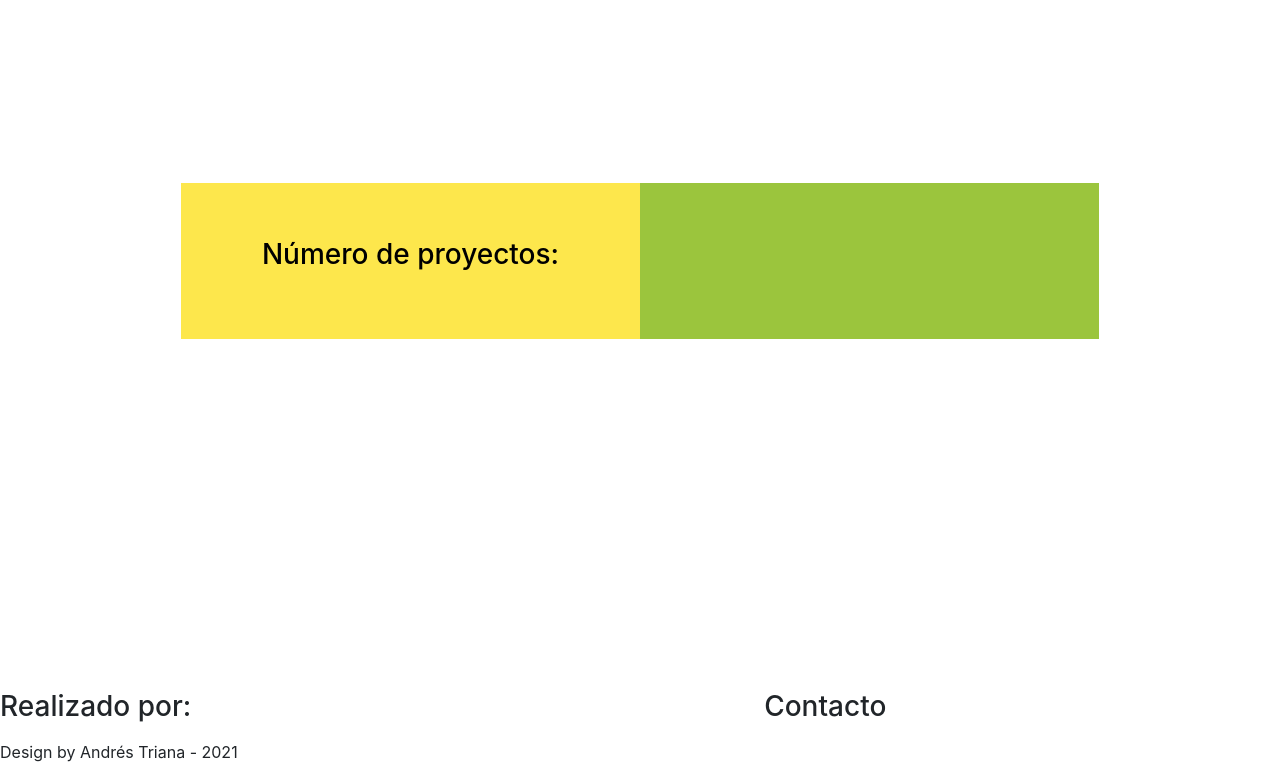
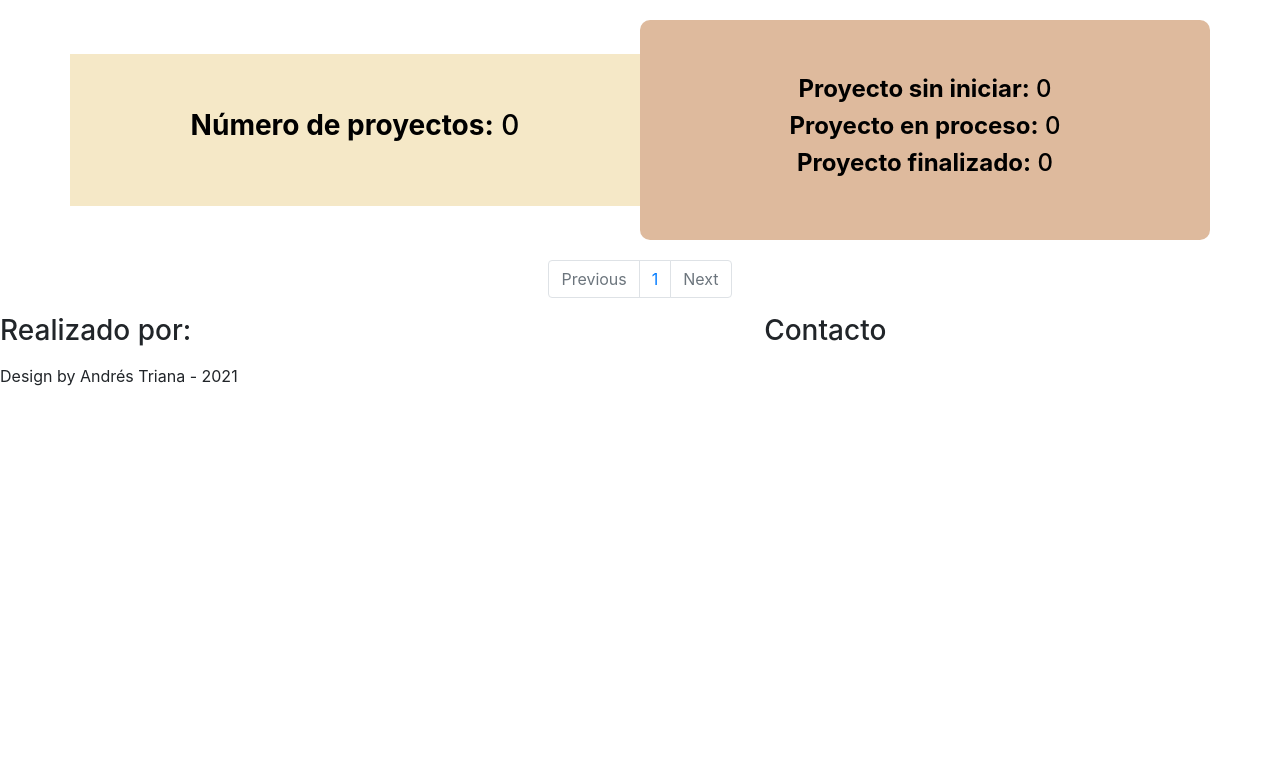
Before and after one commit to engineerdelevop/project_management, a Django app: page / in a window 1280 px wide. Shown: the part 72-852 px from the top of the page. After the commit the page ends 458 px from the top, so only its background shows below. Run offline with Django 3.2, Linux system fonts and the light colour scheme; the visitor is signed in with stand-in values (Sample User, id 1); data that the repository does not hold is empty; a map, chart or similar area stays blank; some libraries are stand-ins or nearby versions.

Commit message:
se actualiza html, css de la pagina home, con el funcionamiento de el backend para esa parte

```diff
--- a/base/static/base/css/style.css
+++ b/base/static/base/css/style.css
@@ -1,15 +1,65 @@
+/*  paleta de colores #F5E8C7 , #DEBA9D , #9E7777 , #6F4C5B */
+
+.resumen-total{
+    text-align: center;
+    align-items: center;
+    margin: 20px auto;
+    border-radius: 10px;
+    /* background-color: #1a46df; */
+}
+
 .resumenpart1{
-    background-color: #FDE74C;
+    background-color: #F5E8C7;
     color:black;
     text-align: center;
 }
 
 .resumenpart1-letter{
     padding: 55px .5em;
+    text-align: center;
 }
 
 .resumenpart2{
-    background-color: #9BC53D;
+    background-color: #DEBA9D;
+    border-radius: 10px;
     color:black;
     text-align: center;
 }
+
+.No_proyectos_estado{
+    padding: 55px .5em;
+    text-align: center;
+}
+
+.Resumen-proyectos{
+    margin: 5px auto;
+    padding: 5px auto;
+    text-align: center;
+    align-items: center;
+    height: auto;
+    border-radius: 10px;
+    background-color: #cac7c7;
+}
+
+.grid-proyectos{
+    text-align: left;
+    display: grid;
+    grid-template-columns: repeat(2, 1fr);
+    padding: 20px .5em;
+    grid-auto-rows: auto;
+    grid-gap: 5px;
+
+}
+
+@media only screen and (max-width: 760px) {
+
+    .grid-proyectos{
+        text-align: left;
+        display: grid;
+        grid-template-columns: repeat(1, 1fr);
+        padding: 20px .5em;
+        grid-auto-rows: auto;
+        grid-gap: 5px;
+
+    }
+}
--- a/base/templates/home.html
+++ b/base/templates/home.html
@@ -1,4 +1,5 @@
 {% load static %}
+{% load humanize %}
 
 <!DOCTYPE html>
 <html lang="en">
@@ -69,25 +70,129 @@
     <!-- END NAV -->
     {% block cuerpo %}
     <!-- resumen -->
-
     <section>
         <div class="container">
             <!-- <p>El numero de proyectos es:  {{No_proyectos}}</p> -->
-            <div class="login">
-                <div class="row container-login">
+            <div class="">
+                <div class="row resumen-total">
                     <div class="col-12 col-sm-12 col-md-6 resumenpart1">
                         <div class="resumenpart1-letter">
-                            <h3>Número de proyectos: </h3>
+                            <h3><strong>Número de proyectos:</strong>  {{NoProyectos}}</h3>
                         </div>
                     </div>
                     <div class="col-12 col-sm-12 col-md-6 resumenpart2">
-                        <div class="">
+                        <div class="No_proyectos_estado">
+                            <div>
+                                <h4><strong>Proyecto sin iniciar:</strong>  {{NoSinIniciar}}</h4>
+                            </div>
+                            <div>
+                                <h4><strong>Proyecto en proceso:</strong>  {{NoEnProceso}}</h4>
+                            </div>
+                            <div>
+                                <h4><strong>Proyecto finalizado:</strong>  {{NoFinalizados}}</h4>
+                            </div>
+                        </div>
+                        <!-- <div class="">
                             <canvas id="myChart"></canvas>
-                        </div>
+                        </div> -->
                     </div>
                 </div>
             </div>
         </div>
+    </section>
+
+    <!-- Proyectos -->
+    <section>
+        {% for proyecto in proyectos %}
+        <div class="container Resumen-proyectos">
+            <div class="grid-proyectos">
+                <!-- Titulo proyecto -->
+                <div class="">
+                    <h4 class=""><strong>Nombre proyecto: </strong> {{proyecto.nombre}}</h4>
+                </div>
+                <!-- objetivo proyecto -->
+                <div class="">
+                    <h4 class=""><strong>Objetivo proyecto:</strong>  {{proyecto.objetivo}}</h4>
+                </div>
+                <!-- tipo de proyecto -->
+                <div class="">
+                    <h4 class=""><strong>Tipo de proyecto:</strong>  {{proyecto.tipo}}</h4>
+                </div>
+                <!-- cliente-->
+                <div class="">
+                    <h4 class=""><strong>Cliente: </strong> {{proyecto.cliente}}</h4>
+                </div>
+                <!-- Presupuesto -->
+                <div class="">
+                    <h4 class=""><strong>Presupuesto:</strong>  {{proyecto.presupuesto|intcomma}}</h4>
+                </div>
+                <!-- Presupuesto -->
+                <div class="">
+                    <h4 class=""><strong>Presupuesto ejecutado:</strong>  {{proyecto.presupuesto_ejecutado|intcomma}}</h4>
+                </div>
+                <!-- Numero de actividades -->
+                <div class="">
+                    <h4 class=""><strong>Número de actividades:</strong>  {{proyecto.numero_activdades|intcomma}}</h4>
+                </div>
+                <!-- Responsable -->
+                <div>
+                    <h4 class=""><strong>Responsable: </strong> {{proyecto.responsable}}</h4>
+                </div>
+                <!-- fecha inicial-->
+                <div class="">
+                    <h4 class=""><strong>Fecha de inicio:</strong>  {{proyecto.fecha_inicial}}</h4>
+                </div>
+                <!-- fecha final -->
+                <div>
+                    <h4 class=""><strong>Fecha de cierre:</strong>  {{proyecto.fecha_final}}</h4>
+                </div>
+            </div>
+            <div>
+                <h4><strong>Estado proyecto:</strong>  {{proyecto.estado}}</h4>
+            </div>
+            <div>
+                <button type="button" class="btn btn-primary">ir al proyecto</button>
+            </div>
+        </div>
+        {% endfor %}
+    </section>
+
+    <!-- Paginnator -->
+    <section>
+        <nav aria-label="Page navigation example">
+            <ul class="pagination justify-content-center">
+            {% if proyectos.has_previous %}
+                <li class="page-item">
+                <a class="page-link" href="?page={{ proyectos.previous_page_number }}">Previous</a>
+                </li>
+            {% else %}
+                <li class="page-item disabled">
+                <a class="page-link" href="#" tabindex="-1" aria-disabled="true">Previous</a>
+                </li>
+            {% endif %}
+            {% for i in proyectos.paginator.page_range %}
+                {% if moviproyectoses.number == i %}
+                <li class="page-item active" aria-current="page">
+                    <span class="page-link">
+                    {{ i }}
+                    <span class="sr-only">(current)</span>
+                    </span>
+                </li>
+                {% else %}
+                    <li class="page-item"><a class="page-link" href="?page={{ i }}">{{ i }}</a></li>
+                {% endif %}
+                {% endfor %}
+                {% if proyectos.has_next %}
+                    <li class="page-item">
+                        <a class="page-link" href="?page={{ proyectos.next_page_number }}">Next</a>
+                    </li>
+                {% else %}
+                    <li class="page-item disabled">
+                        <a class="page-link" href="#" tabindex="-1" aria-disabled="true">Next</a>
+                    </li>
+                {% endif %}
+            </ul>
+        </nav>
     </section>
 
     {% endblock %}
@@ -125,7 +230,7 @@
             </div>
         </div>
     </section>
-    <!--  -->
+    <!-- javascript -->
     <script src="{% static "base/js/nav.js" %}"></script>
 </body>
 </html>
--- a/base/views.py
+++ b/base/views.py
@@ -18,15 +18,19 @@ from django.views.generic import ListView
 #
 from .models import *
 
-# resumen principal
+# resumen principal, sumar, restar, contar
 
 import pandas as pd
-from django.db.models import Sum, Max, Min, Avg
+from django.db.models import Sum, Max, Min, Avg, Count
+from django.core.paginator import Paginator
+
 
 
 
 # Create your views here.
 
+#####################
+###### Login y logout
 
 # Se crea clase para el inicio de sesión
 class Login(FormView):
@@ -54,37 +58,38 @@ def logoutUsuario(request):
     return HttpResponseRedirect('/accounts/login/')
 
 
+
+
+#####################
+###### home resumen proyectos
+
 class Inicio(ListView):
 
     def index(request):
 
-        # contar No de proyectos
-        # No_proyectos = Proyecto.objects.filter().count()
+        # Cuenta el numero de proyectos
+        NoProyectos = Proyecto.objects.values('nombre').count()
+        # Cuenta el numero de proyectos sin iniciar
+        NoSinIniciar = Proyecto.objects.filter(estado_id = 1).count()
+        # Cuenta el numero de proyectos en proceso
+        NoEnProceso = Proyecto.objects.filter(estado_id = 2).count()
+        # Cuneta e numero de proyectos finalizados
+        NoFinalizados = Proyecto.objects.filter(estado_id = 3).count()
 
-        # dataframe, don include the join tables
 
-        # df = pd.DataFrame(list(Proyecto.objects.all().values()))
+        # muestra los proyectos
+        proyectos = Proyecto.objects.get_queryset().order_by('estado_id')
 
-        # select one part of the database
+        paginator = Paginator(proyectos,2)
+        pagina = request.GET.get('page')
+        proyectos = paginator.get_page(pagina)
 
-        #labels = []
-        #data = []
-        #queryset5 = Proyecto.objects.values('estado__nombre').annotate(No_estado=Count('presupuesto')).order_by('-estado')
-
-        # SQL conection
-
-        #SQL2 = Proyecto.objects.raw("SELECT 1 as id, base_proyecto.estado_id, base_estado.nombre, COUNT( base_estado.nombre) AS ['total'] FROM base_proyecto INNER JOIN base_estado ON base_estado.id = base_proyecto.estado_id GROUP BY base_proyecto.estado_id")
-
-        #df2 = pd.DataFrame(list(Proyecto.objects.raw("SELECT 1 as id, base_proyecto.estado_id, base_estado.nombre, COUNT( base_estado.nombre) AS ['Total'] FROM base_proyecto INNER JOIN base_estado ON base_estado.id = base_proyecto.estado_id GROUP BY base_proyecto.estado_id")))
-
-        #for i in SQL2:
-        #    labels.append(i.nombre)
-        #    print(i)
 
         context = {
-            #'No_proyectos': No_proyectos,
-            #'Resultado':queryset5,
+            'NoProyectos':NoProyectos,
+            'NoSinIniciar':NoSinIniciar,
+            'NoEnProceso':NoEnProceso,
+            'NoFinalizados':NoFinalizados,
+            'proyectos':proyectos,
         }
-
-        # print(labels)
         return render(request,'home.html',context)
--- a/projectmanage/settings.py
+++ b/projectmanage/settings.py
@@ -38,6 +38,7 @@ INSTALLED_APPS = [
     'django.contrib.sessions',
     'django.contrib.messages',
     'django.contrib.staticfiles',
+    'django.contrib.humanize', #### Se icnlcuyo este dato para dar formatos a los numeros
     'base',
 ]
 
```
